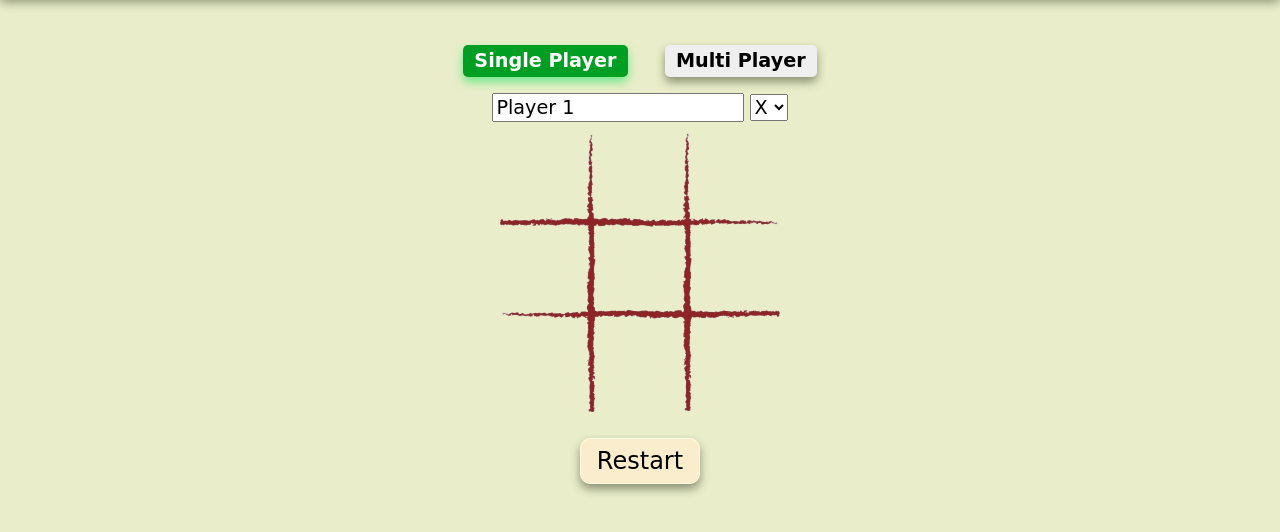
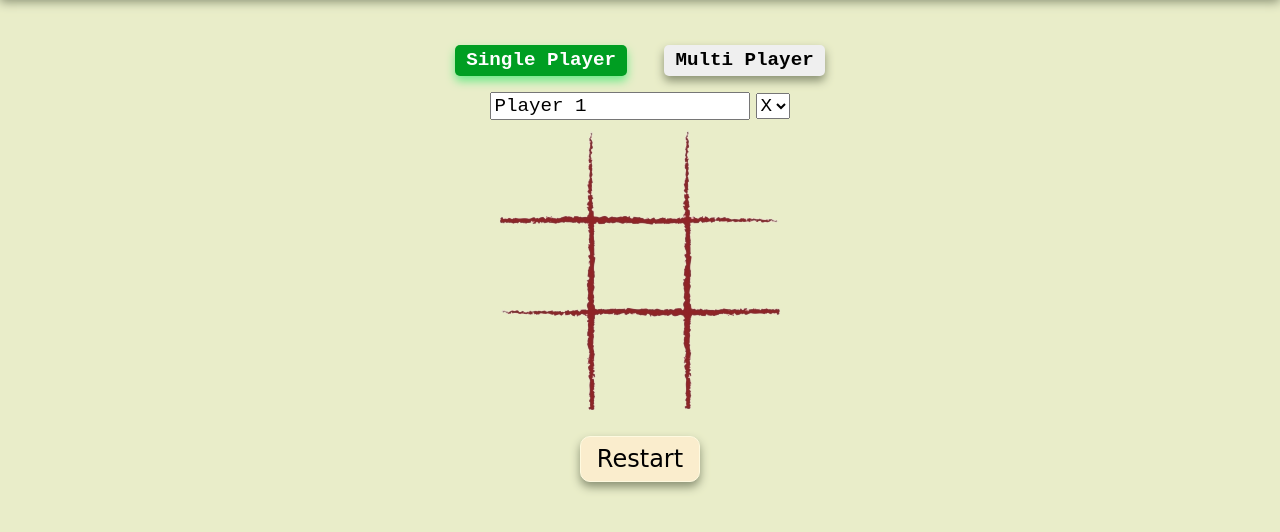
Before and after one commit to MokshagnaV/tic-tac-toe, a plain HTML site: page index.html in a window 1280 px wide. Shown: the part 98-630 px from the top of the page. Drawn offline with Linux system fonts and the light colour scheme; a web font is replaced by a local one.

Commit message:
Little change in style

```diff
--- a/style.css
+++ b/style.css
@@ -1,5 +1,4 @@
 @import url('https://fonts.googleapis.com/css2?family=Delicious+Handrawn&display=swap');
-
 :root{
     --primary-clr: #E9EDC9;
     --secondary-clr: #CCD5AE;
@@ -132,12 +131,11 @@ main{
     pointer-events: none;
 }
 
-input, option, select, .label{
+input, option, select, .label, .play-type button{
     font-size: 1.2rem;
+    font-family: 'Courier New', Courier, monospace;
 }
-.play-type button{
-    font-size: 1.2rem;
-}
+
 .player-select#mul-play{
     display: none;
 }
```
